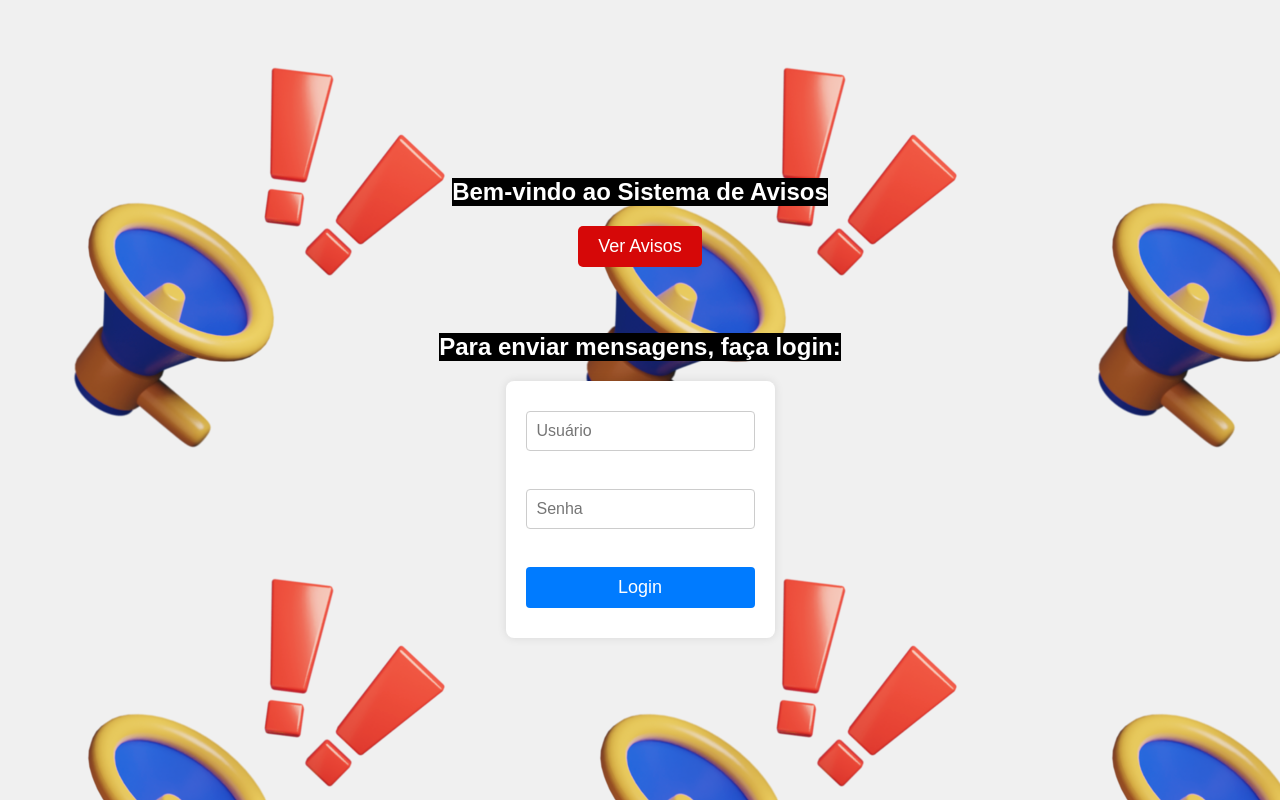
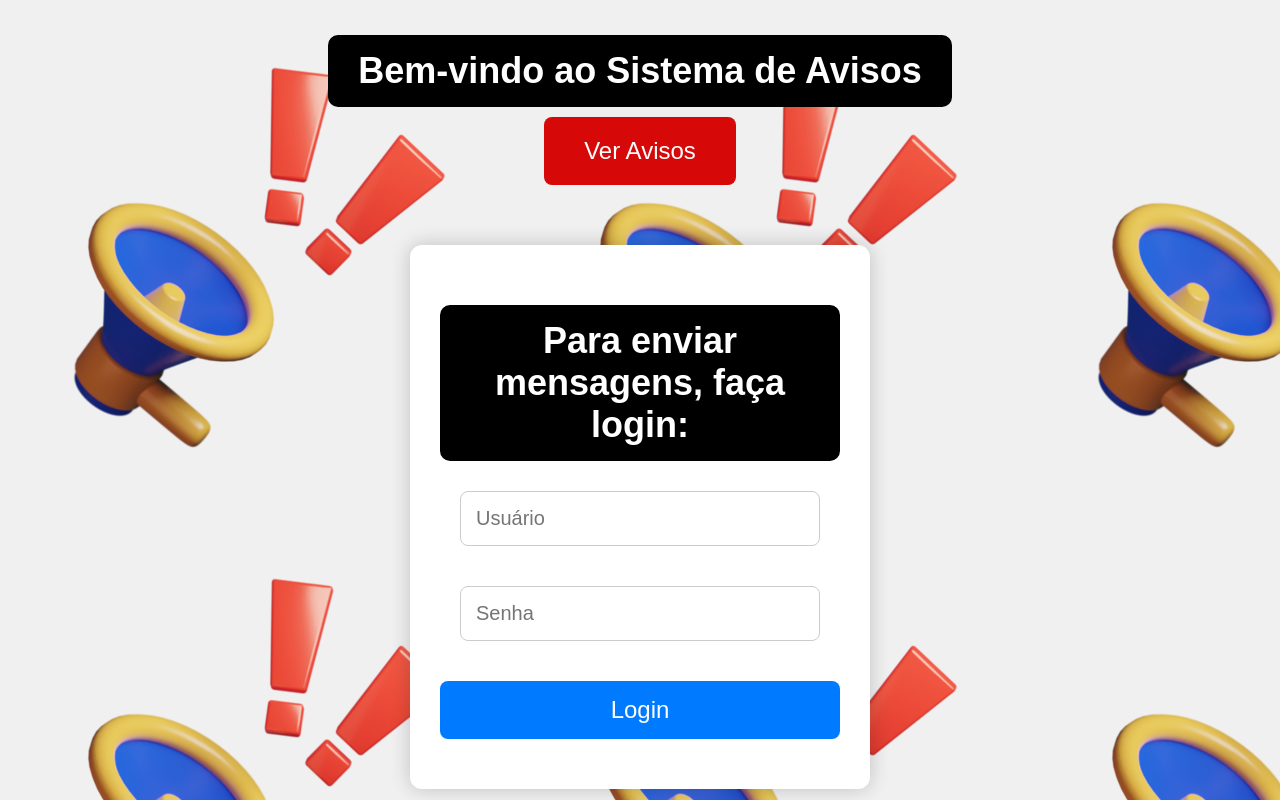
Before and after one commit to mateus1803/comunicador1.2, a Flask app: page / in a window 1280 px wide. Run offline with Flask 3, Linux system fonts and the light colour scheme.

Commit message:
Add files via upload

```diff
--- a/server.py
+++ b/server.py
@@ -1,5 +1,6 @@
 from flask import Flask, render_template, request, redirect, url_for, flash, jsonify
 import sqlite3
+import datetime
 
 app = Flask(__name__)
 app.secret_key = 'sua_chave_secreta'
@@ -11,9 +12,11 @@ def create_table():
     conn = sqlite3.connect(DB_NAME)
     cursor = conn.cursor()
     cursor.execute('''CREATE TABLE IF NOT EXISTS messages (
-                      id INTEGER PRIMARY KEY AUTOINCREMENT,
-                      title TEXT NOT NULL,
-                      content TEXT NOT NULL)''')
+                  id INTEGER PRIMARY KEY AUTOINCREMENT,
+                  title TEXT NOT NULL,
+                  content TEXT NOT NULL,
+                  datetime TEXT NOT NULL)''')
+
     conn.commit()
     conn.close()
 
@@ -31,7 +34,8 @@ def admin():
 
         conn = sqlite3.connect(DB_NAME)
         cursor = conn.cursor()
-        cursor.execute("INSERT INTO messages (title, content) VALUES (?, ?)", (title, content))
+        datetime_now = datetime.datetime.now().strftime("%d-%m-%Y %H:%M:%S")
+        cursor.execute("INSERT INTO messages (title, content, datetime) VALUES (?, ?, ?)", (title, content, datetime_now))
         conn.commit()
         conn.close()
 
@@ -45,7 +49,6 @@ def admin():
     conn.close()
 
     return render_template('admin.html', messages=messages)
-
 
 @app.route('/messages')
 def view_messages():
@@ -66,7 +69,7 @@ def get_messages():
     conn.close()
 
     # Formatar mensagens como JSON
-    formatted_messages = [{'id': msg[0], 'title': msg[1], 'content': msg[2]} for msg in messages]
+    formatted_messages = [{'id': msg[0], 'title': msg[1], 'content': msg[2], 'datetime': msg[3]} for msg in messages]
     return jsonify(formatted_messages)
 
 @app.route('/edit_message/<int:message_id>', methods=['GET', 'POST'])
@@ -110,4 +113,3 @@ def redirect_to_index():
 
 if __name__ == '__main__':
     app.run(debug=True, host='0.0.0.0')
-    app.run(debug=True)
--- /dev/null
+++ b/static/css/index.css
@@ -0,0 +1,81 @@
+body {
+    background-image: url('/static/images/aviso_e_alertas.png');
+    font-family: Arial, sans-serif;
+    background-color: #f0f0f0;
+    margin: 0;
+    padding: 0;
+    display: flex;
+    flex-direction: column;
+    align-items: center;
+    justify-content: center;
+    min-height: 100vh; /* Alteração para manter o conteúdo no centro da tela */
+}
+
+h1, h2 {
+    font-size: 36px; /* Aumenta o tamanho do título */
+    margin-bottom: 10px; /* Reduz o espaço entre os títulos */
+    color: #ffffff;
+    background-color: #000000;
+    border-radius: 10px;
+    padding: 15px 30px; /* Aumenta o espaçamento interno */
+    display: inline-block;
+    transition: all 0.3s ease;
+}
+
+h1:hover, h2:hover {
+    background-color: #333333;
+    box-shadow: 0 0 10px rgba(0, 0, 0, 0.5);
+}
+
+a {
+    text-decoration: none;
+    color: #ffffff;
+    font-size: 24px;
+    margin-bottom: 30px; /* Aumenta o espaço abaixo do link */
+    background-color: rgb(214, 8, 8);
+    padding: 20px 40px; /* Aumenta o tamanho do botão */
+    border-radius: 8px;
+    transition: background-color 0.3s ease;
+}
+
+a:hover {
+    background-color: #ff0000;
+}
+
+#login-form {
+    background-color: #fff;
+    padding: 30px;
+    border-radius: 12px;
+    box-shadow: 0px 0px 20px rgba(0, 0, 0, 0.2);
+    text-align: center;
+    width: 80%; /* Ajusta a largura da caixa de login */
+    max-width: 400px; /* Define uma largura máxima */
+    margin-top: 30px; /* Aumenta o espaço acima do formulário */
+}
+
+#login-form input {
+    width: calc(100% - 40px); /* Ajusta a largura do input */
+    padding: 15px;
+    margin: 20px 0;
+    border: 1px solid #ccc;
+    border-radius: 8px;
+    box-sizing: border-box;
+    font-size: 20px;
+}
+
+#login-form button {
+    width: 100%; /* Ajusta a largura do botão */
+    padding: 15px;
+    margin: 20px 0;
+    border: none;
+    border-radius: 8px;
+    background-color: #007bff;
+    color: #fff;
+    cursor: pointer;
+    font-size: 24px;
+    transition: all 0.3s ease;
+}
+
+#login-form button:hover {
+    background-color: #0056b3;
+}
--- a/templates/admin.html
+++ b/templates/admin.html
@@ -19,7 +19,7 @@
 <body>
     <header>
         <!-- Espaço para inserir uma imagem -->
-         <img src="avisos\static\images\aviso_e_alertas.png" alt="Logo">
+         <img src="static\images\aviso_e_alertas.png" alt="Logo">
 
     </header>
 
--- a/templates/index.html
+++ b/templates/index.html
@@ -4,89 +4,18 @@
     <meta charset="UTF-8">
     <meta name="viewport" content="width=device-width, initial-scale=1.0">
     <title>Message System</title>
-    <style>
-        body {
-            background-image: url('{{ url_for("static", filename="images/aviso_e_alertas.png") }}');
-            font-family: Arial, sans-serif;
-            background-color: #f0f0f0;
-            margin: 0;
-            padding: 0;
-            display: flex;
-            flex-direction: column;
-            align-items: center;
-            justify-content: center;
-            height: 100vh;
-        }
-
-        h1, h2 {
-            font-size: 24px;
-            margin-bottom: 20px;
-            color: #ffffff;
-            background-color: #000000;
-
-        }
-
-        a {
-            text-decoration: none;
-            color: #ffffff;
-            font-size: 18px;
-            margin-bottom: 10px;
-            background-color: rgb(214, 8, 8);
-            padding: 10px 20px;
-            border-radius: 5px;
-            transition: background-color 0.3s ease; /* Adicionando uma transição suave */
-        }
-
-        a:hover {
-            background-color: #ff0000;
-        }
-
-        #login-form {
-            background-color: #fff;
-            padding: 20px;
-            border-radius: 8px;
-            box-shadow: 0px 0px 10px rgba(0, 0, 0, 0.1);
-            text-align: center;
-        }
-
-        #login-form input {
-            width: 100%;
-            padding: 10px;
-            margin: 10px 0;
-            border: 1px solid #ccc;
-            border-radius: 4px;
-            box-sizing: border-box;
-            font-size: 16px;
-        }
-
-        #login-form button {
-            width: 100%;
-            padding: 10px;
-            margin: 10px 0;
-            border: none;
-            border-radius: 4px;
-            background-color: #007bff;
-            color: #fff;
-            cursor: pointer;
-            font-size: 18px;
-        }
-
-        #login-form button:hover {
-            background-color: #0056b3;
-        }
-    </style>
+    <link rel="stylesheet" href="{{ url_for('static', filename='css/index.css') }}">
 </head>
 <body>
     <h1>Bem-vindo ao Sistema de Avisos</h1>
 
     <a href="/messages">Ver Avisos</a>
 
-    <br><br>
-    <h2>Para enviar mensagens, faça login:</h2>
     <div id="login-form">
+        <h2>Para enviar mensagens, faça login:</h2>
         <form onsubmit="return validateLogin()">
-            <input type="text" id="username" placeholder="Usuário" required><br><br>
-            <input type="password" id="password" placeholder="Senha" required><br><br>
+            <input type="text" id="username" placeholder="Usuário" required><br>
+            <input type="password" id="password" placeholder="Senha" required><br>
             <button type="submit">Login</button>
         </form>
     </div>
```
Also changed, not shown: static/css/messages.css (added, +94 -0 lines), static/css/styles.css (+13 -2 lines), templates/messages.html (+10 -80 lines), messages.db.
